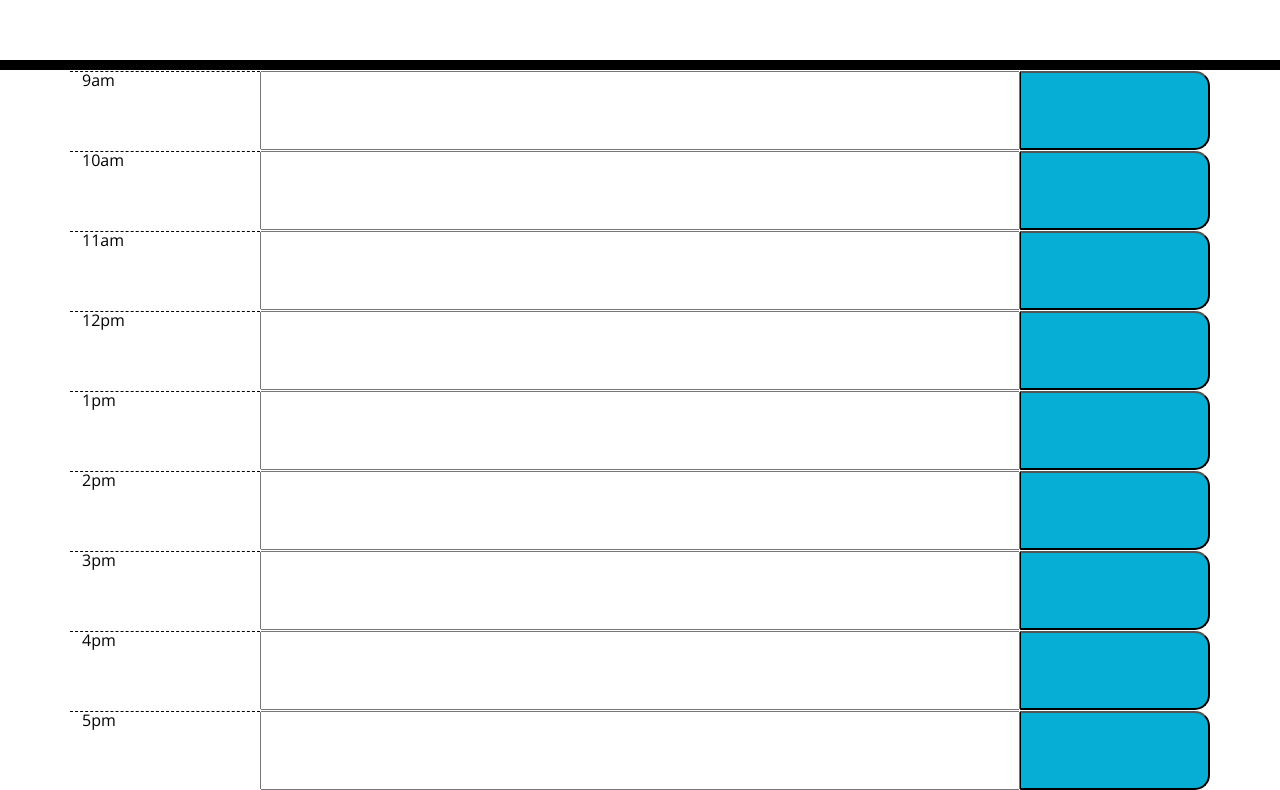
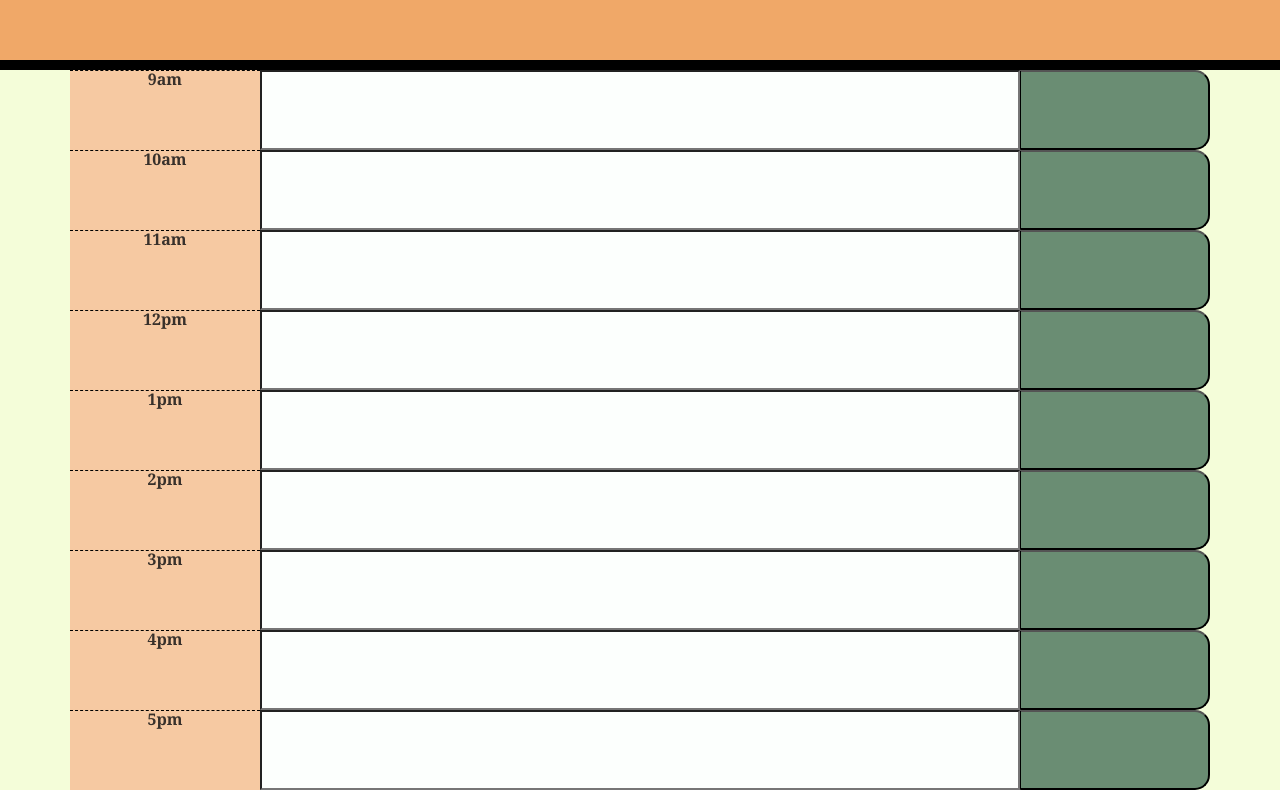
Before and after one commit to EleniMG/Daily-Planner-App, a plain HTML site: page index.html in a window 1280 px wide. Shown: the part 217-1007 px from the top of the page. Drawn offline with nearby package versions, Linux system fonts and the light colour scheme.

Commit message:
Adding styling

```diff
--- a/script.js
+++ b/script.js
@@ -21,7 +21,7 @@ createTimetableRows()
 
 
 var timeColumn = $('<div>').addClass("hour col-2");
-var inputColumn = $('<input>').addClass("description col-8");
+var inputColumn = $('<input>').addClass("description textarea col-8");
 var buttonColumn = $('<button>').addClass("saveBtn col-2 col-btn btn-primary");
 var timetableRow = $('.row');
 
--- a/style.css
+++ b/style.css
@@ -2,6 +2,7 @@ body {
   font-family: 'Open Sans', sans-serif;
   font-size: 16px;
   line-height: 1;
+  background-color: #F4FDD9;
 }
 
 textarea {
@@ -15,8 +16,9 @@ textarea {
 
 header {
   text-align: center;
-  background-color: transparent;
+  background-color: #F0A868;
   color: black;
+  font-family:Georgia, 'Times New Roman', Times, serif
   border-radius: 0;
   border-bottom: 10px solid black;
   padding: 60px;
@@ -24,6 +26,7 @@ header {
 
 .description {
   white-space: pre-wrap;
+  background-color: #FCFFFD;
 }
 
 .time-block {
@@ -34,13 +37,17 @@ header {
 .row {
   white-space: pre-wrap;
   height: 80px;
-  border-top: 1px solid white;
+  /* border-top: 1px solid white; */
 }
 
 .hour {
-  background-color: #ffffff;
-  color: #000000;
+  background-color: #F6C9A2;
+  color: #1a1919de;
   border-top: 1px dashed #000000;
+  display: flex;
+  justify-content: center;
+  font-weight: bold;
+  font-family: Georgia, Times, 'Times New Roman', serif;
 }
 
 .past {
@@ -62,7 +69,7 @@ header {
   border-left: 1px solid black;
   border-top-right-radius: 15px;
   border-bottom-right-radius: 15px;
-  background-color: #06aed5;
+  background-color: #6A8D73;
   color: white;
 }
 
```
